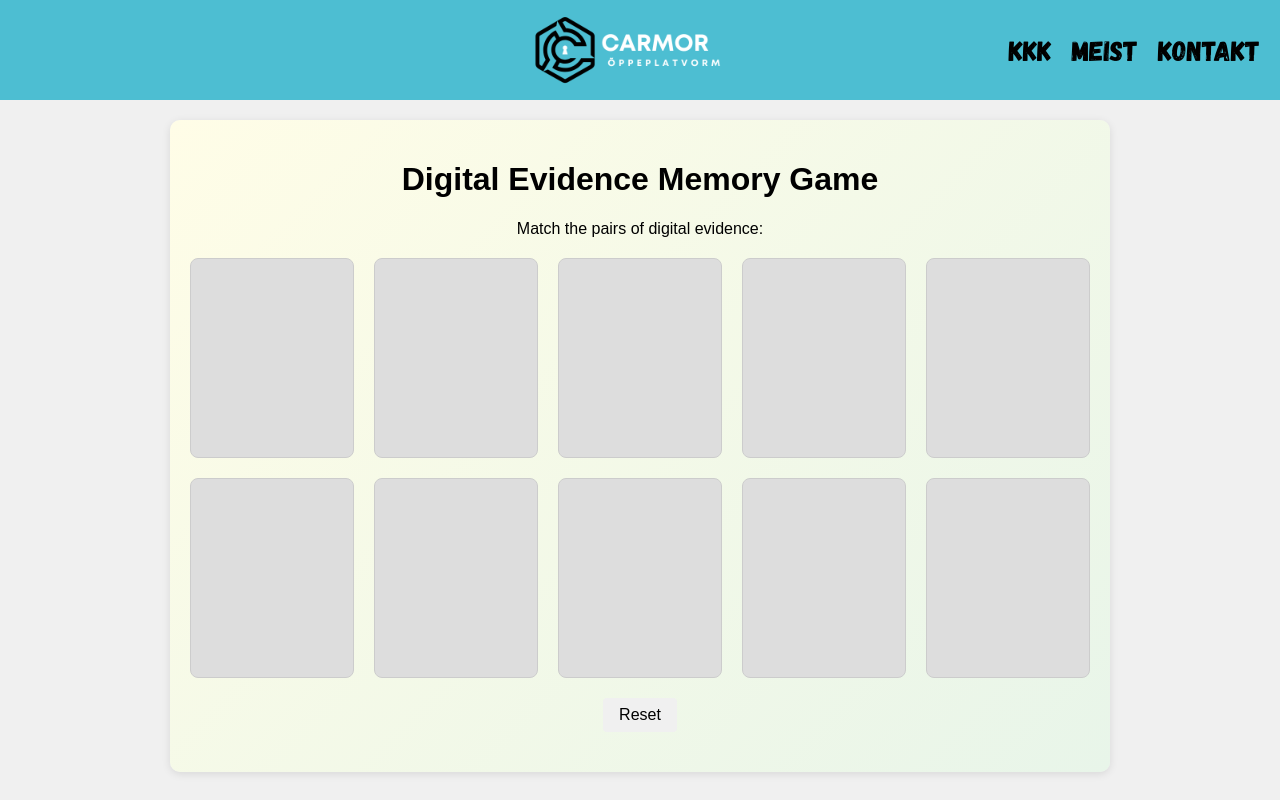
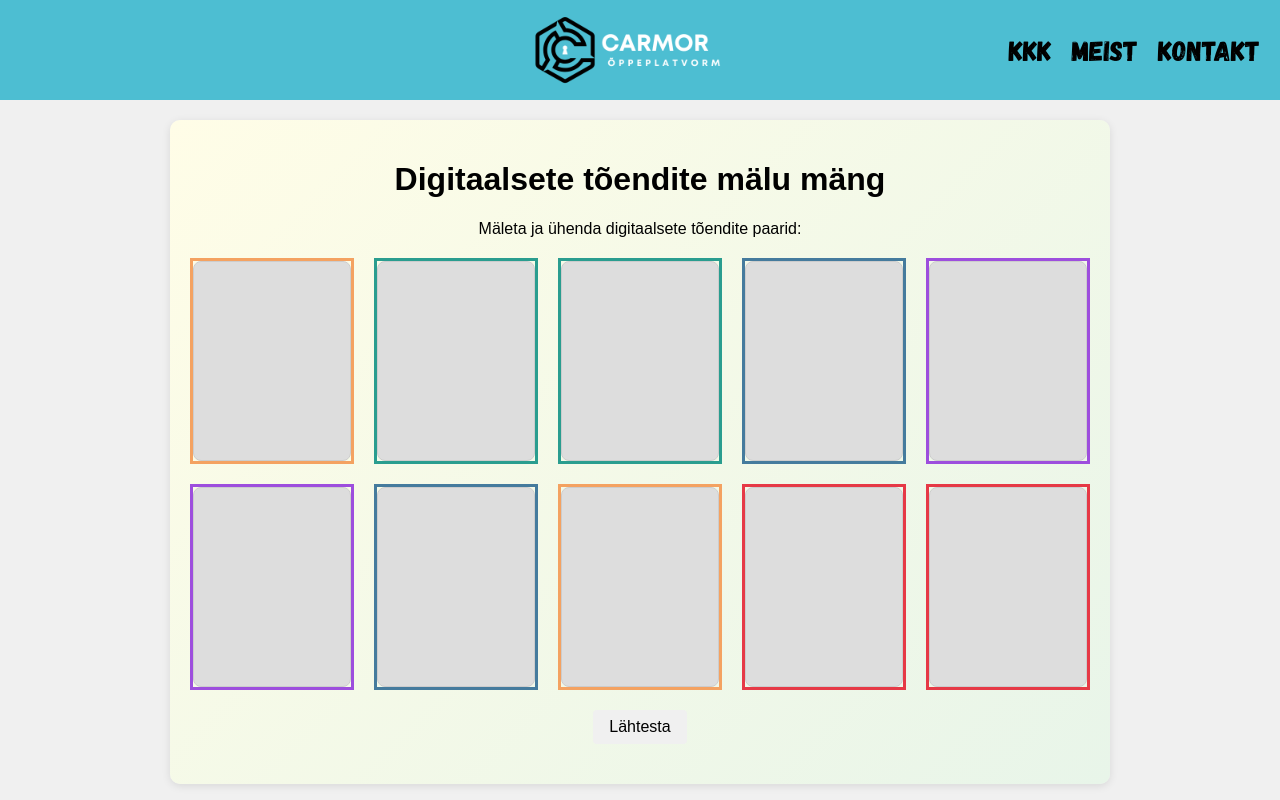
Before and after one commit to camaar2/pogenemisruum, a React (Create React App) app in the folder pogenemisruum/: page /digi_toendite_uurija4 in a window 1280 px wide. Built offline with nearby package versions, Linux system fonts and the light colour scheme.

Commit message:
Update Digi_toendite_uurija4.js

```diff
--- a/pogenemisruum/src/games/JavaScript/Digi_toendite_uurija4.js
+++ b/pogenemisruum/src/games/JavaScript/Digi_toendite_uurija4.js
@@ -3,21 +3,31 @@ import { useNavigate } from 'react-router-dom';
 import '../CSS/Digi_toendite_uurija4.css';
 
 const evidencePairs = [
-  { id: 1, content: "Encrypted USB" },
-  { id: 2, content: "Malware Sample" },
-  { id: 3, content: "System Log" },
-  { id: 4, content: "Network Packet Capture" },
-  { id: 5, content: "Forensic Image" }
+  { id: 1, content: "Krüpteeritud USB" },
+  { id: 2, content: "Kahjuriprogrammi proov" },
+  { id: 3, content: "Süsteemilogifail" },
+  { id: 4, content: "Võrgu paketikaapamine" },
+  { id: 5, content: "Forenseeriline kujutis" }
 ];
 
-function Digi_toendite_uurija4() {
-  const shuffleArray = (array) => {
-    const newArr = [...array];
-    for (let i = newArr.length - 1; i > 0; i--) {
+export default function Digi_toendite_uurija4() {
+  const navigate = useNavigate();
+
+  const colorMap = {
+    1: "#e63946",
+    2: "#457b9d",
+    3: "#2a9d8f",
+    4: "#f4a261",
+    5: "#9d4edd"
+  };
+
+  const shuffleArray = array => {
+    const a = [...array];
+    for (let i = a.length - 1; i > 0; i--) {
       const j = Math.floor(Math.random() * (i + 1));
-      [newArr[i], newArr[j]] = [newArr[j], newArr[i]];
+      [a[i], a[j]] = [a[j], a[i]];
     }
-    return newArr;
+    return a;
   };
 
   const createCards = () => {
@@ -47,45 +57,39 @@ function Digi_toendite_uurija4() {
   const [matchesFound, setMatchesFound] = useState(0);
   const [message, setMessage] = useState("");
 
-  const navigate = useNavigate();
-
-  const handleCardClick = (index) => {
+  const handleCardClick = idx => {
     if (isProcessing) return;
-    const card = cards[index];
+    const card = cards[idx];
     if (card.flipped || card.matched) return;
 
-    const newCards = [...cards];
-    newCards[index].flipped = true;
-    const newFlipped = [...flippedIndices, index];
-    setCards(newCards);
-    setFlippedIndices(newFlipped);
+    const c = [...cards];
+    c[idx].flipped = true;
+    const f = [...flippedIndices, idx];
+    setCards(c);
+    setFlippedIndices(f);
 
-    if (newFlipped.length === 2) {
+    if (f.length === 2) {
       setIsProcessing(true);
-      const [firstIndex, secondIndex] = newFlipped;
-      const card1 = newCards[firstIndex];
-      const card2 = newCards[secondIndex];
-
-      if (card1.pairId === card2.pairId) {
-        newCards[firstIndex].matched = true;
-        newCards[secondIndex].matched = true;
-        setCards(newCards);
-        setMatchesFound(matchesFound + 1);
+      const [i1, i2] = f;
+      const c1 = c[i1], c2 = c[i2];
+      if (c1.pairId === c2.pairId) {
+        c1.matched = c2.matched = true;
+        setCards(c);
+        setMatchesFound(m => m + 1);
         setTimeout(() => {
           setFlippedIndices([]);
           setIsProcessing(false);
           if (matchesFound + 1 === evidencePairs.length) {
-            setMessage("All matching pairs found!");
+            setMessage("Kõik paarid leitud!");
           }
         }, 800);
       } else {
         setTimeout(() => {
-          newCards[firstIndex].flipped = false;
-          newCards[secondIndex].flipped = false;
-          setCards(newCards);
+          c[i1].flipped = c[i2].flipped = false;
+          setCards(c);
           setFlippedIndices([]);
           setIsProcessing(false);
-          setMessage("Incorrect match! Try again.");
+          setMessage("Sobitus vale! Proovi uuesti.");
         }, 1000);
       }
     }
@@ -105,36 +109,35 @@ function Digi_toendite_uurija4() {
 
   return (
     <div className="digital-memory">
-      <h1>Digital Evidence Memory Game</h1>
-      <p>Match the pairs of digital evidence:</p>
+      <h1>Digitaalsete tõendite mälu mäng</h1>
+      <p>Mäleta ja ühenda digitaalsete tõendite paarid:</p>
       <div className="cards-grid">
-        {cards.map((card, index) => (
+        {cards.map((card, idx) => (
           <div
             key={card.id}
-            className={`card ${card.flipped || card.matched ? "flipped" : ""} ${card.matched ? "matched" : ""}`}
-            onClick={() => handleCardClick(index)}
+            className={
+              "card " +
+              (card.flipped || card.matched ? "flipped " : "") +
+              (card.matched ? "matched" : "")
+            }
+            onClick={() => handleCardClick(idx)}
+            style={{ border: `3px solid ${colorMap[card.pairId]}` }}
           >
             <div className="card-inner">
-              <div className="card-front">
-                {/* Kaardi tagumine disain */}
-              </div>
-              <div className="card-back">
-                {card.content}
-              </div>
+              <div className="card-front"></div>
+              <div className="card-back">{card.content}</div>
             </div>
           </div>
         ))}
       </div>
       <div className="buttons">
         {matchesFound === evidencePairs.length ? (
-          <button onClick={handleEnd}>Finish Game</button>
+          <button onClick={handleEnd}>Lõpeta mäng</button>
         ) : (
-          <button onClick={handleReset}>Reset</button>
+          <button onClick={handleReset}>Lähtesta</button>
         )}
       </div>
       {message && <div className="message">{message}</div>}
     </div>
   );
 }
-
-export default Digi_toendite_uurija4;
```
